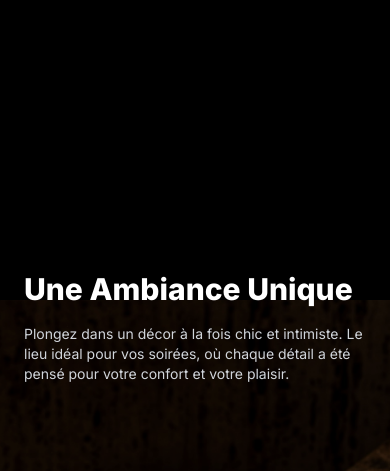
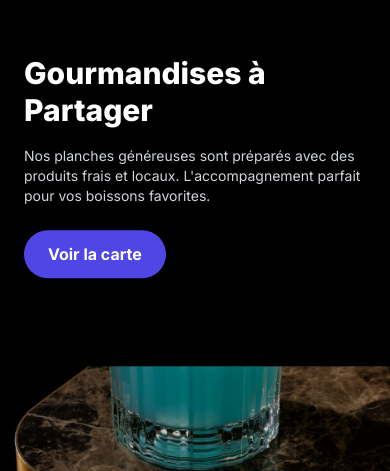
Before and after one commit to lukoErable/Alegria, a Next.js app: page / in a window 390 px wide. Shown: the part 1529-2000 px from the top of the page. Built offline with nearby package versions, Linux system fonts and the light colour scheme.

Commit message:
Enhance mobile parallax: text moves up and passes over image

```diff
--- a/app/components/ImageTextSplit.tsx
+++ b/app/components/ImageTextSplit.tsx
@@ -38,25 +38,25 @@
         const scrolled = window.pageYOffset;
         const windowHeight = window.innerHeight;
 
-        // Effet parallax pour l'image
+        // Effet parallax pour l'image (descend plus lentement)
         if (imageRef.current) {
           const rect = imageRef.current.getBoundingClientRect();
           const elementTop = rect.top + scrolled;
 
-          // Effet parallax plus subtil et fluide
-          const parallaxRate = 0.2; // Réduit pour un effet plus doux
+          // Effet parallax plus lent pour l'image
+          const parallaxRate = 0.1; // Plus lent
           const translateY = (scrolled - elementTop + windowHeight) * parallaxRate;
 
           imageRef.current.style.transform = `translateY(${translateY}px)`;
         }
 
-        // Effet parallax inverse pour le texte (compensation)
+        // Effet parallax pour le texte (monte et passe par-dessus)
         if (textRef.current) {
           const rect = textRef.current.getBoundingClientRect();
           const elementTop = rect.top + scrolled;
 
-          // Effet parallax inverse pour maintenir l'alignement
-          const textParallaxRate = -0.1; // Inverse et plus faible
+          // Effet parallax inverse plus prononcé pour que le texte monte
+          const textParallaxRate = -0.3; // Plus prononcé pour monter
           const translateY = (scrolled - elementTop + windowHeight) * textParallaxRate;
 
           textRef.current.style.transform = `translateY(${translateY}px)`;
@@ -80,7 +80,7 @@
     <section className={`flex flex-col bg-black ${flexDirection}`}>
       <div
         ref={imageRef}
-        className={`w-full md:w-1/2 min-h-[600px] md:min-h-[700px] bg-cover md:bg-contain md:bg-fixed bg-no-repeat relative transition-transform duration-75 ease-out md:bg-center image-section ${reverse ? 'reverse' : 'normal'} ${backgroundPosition}`}
+        className={`w-full md:w-1/2 min-h-[600px] md:min-h-[700px] bg-cover md:bg-cover md:bg-fixed bg-no-repeat relative transition-transform duration-75 ease-out md:bg-center image-section ${reverse ? 'reverse' : 'normal'} ${backgroundPosition}`}
         style={{
           backgroundImage: `url(${imageUrl})`,
           backgroundColor: '#1a1a1a',
@@ -92,7 +92,7 @@
         <div className="absolute inset-0 bg-black/20"></div>
       </div>
 
-        <div ref={textRef} className="w-full md:w-1/2 flex items-center justify-center bg-p-4 md:p-6 transition-transform duration-75 ease-out">
+        <div ref={textRef} className="w-full min-h-[400px] md:min-h-[500px] bg-black md:w-1/2 flex items-center justify-center bg-p-4 md:p-6 transition-transform duration-75 ease-out relative z-20">
           <div className={`${showContent ? 'p-6 md:p-20 max-w-lg z-10' : ''} w-full`}>
             {showContent && (
               <>
```
